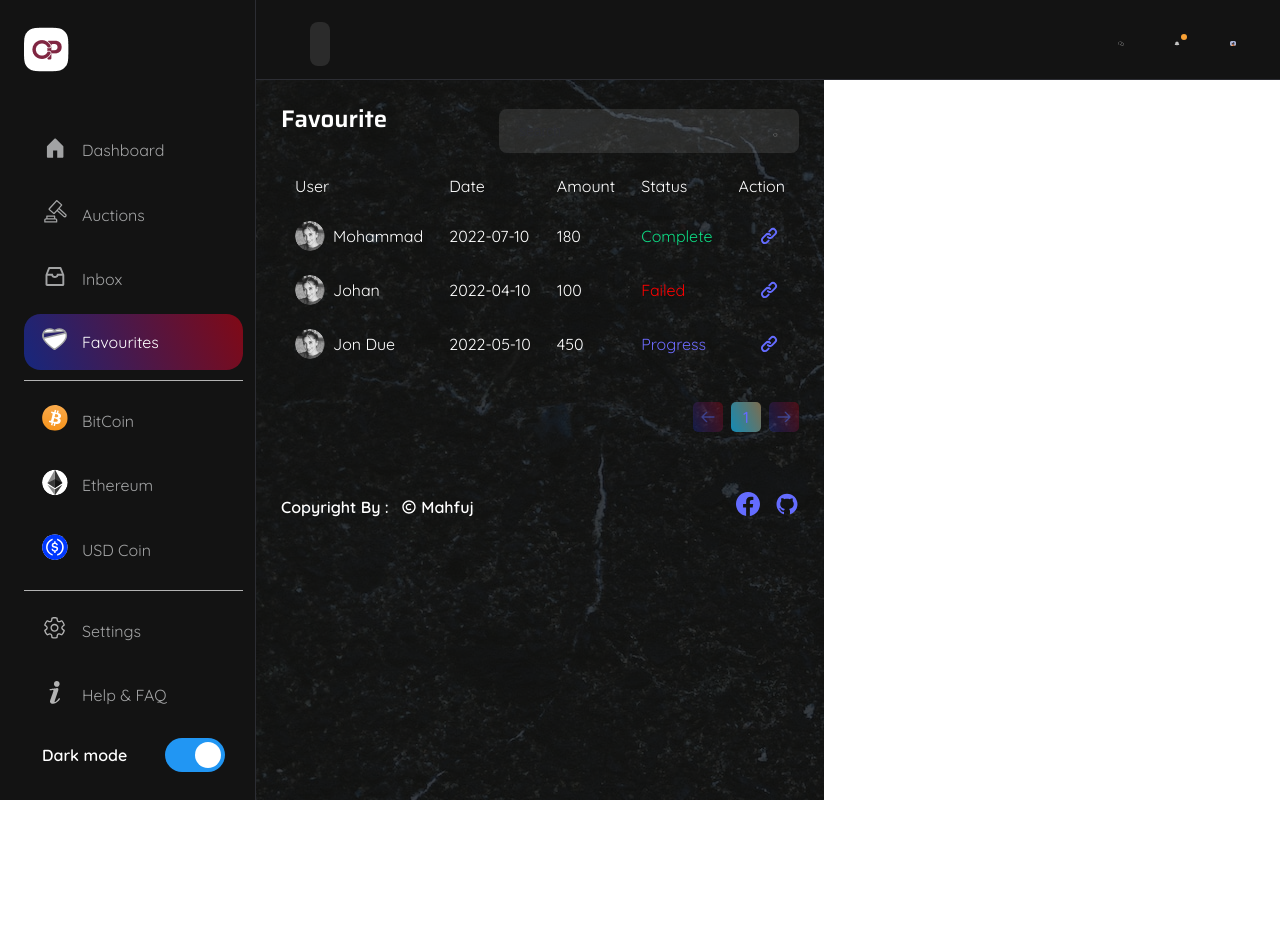
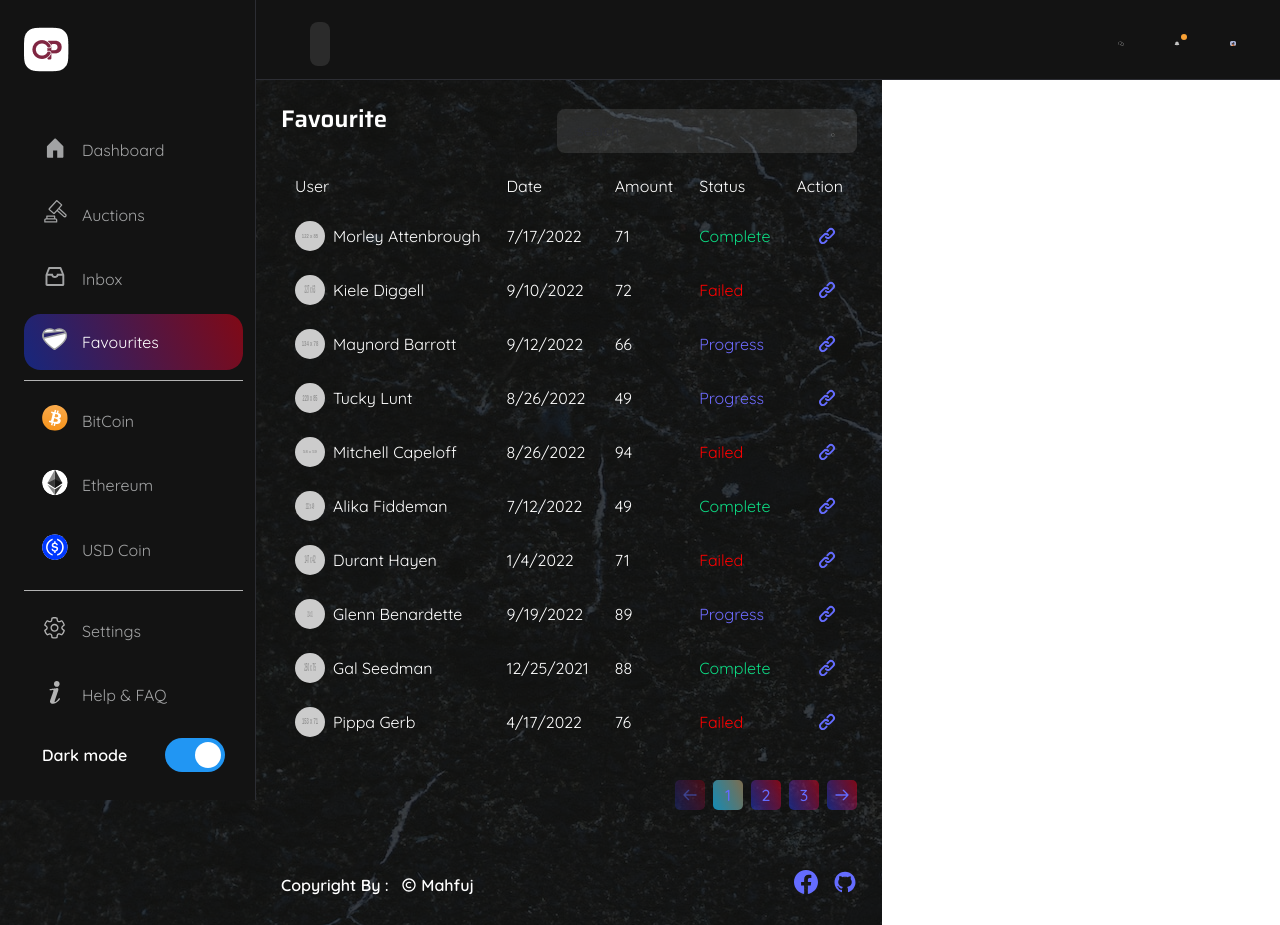
Before and after one commit to mahfuj890/NFT-Dashboard-React, a React (Vite) app: page /favourites in a window 1280 px wide. Before the commit the page ends 800 px from the top, so only its background shows below. Built offline with nearby package versions, Linux system fonts and the light colour scheme.

Commit message:
create pagination hook

```diff
--- a/src/Components/Table/ActionsTable.jsx
+++ b/src/Components/Table/ActionsTable.jsx
@@ -39,7 +39,8 @@ function ActionsTable() {
   });
   const [currentItems, handlePageClick, pageCount] = usePaginationHook(
     searchFucntionlity,
-    auctionForm
+    auctionForm,
+    autionsTableData
   );
 
   return (
--- a/src/Context/AuctionsTableContenxt.jsx
+++ b/src/Context/AuctionsTableContenxt.jsx
@@ -43,6 +43,8 @@ export function AuctionsTableContenxtProvider({ children }) {
   };
   //Update Auctions Table
   const updateEditAuctionsTable = (id, updateData) => {
+    console.log(id, updateData, "edit form context");
+
     setAutionsTableData(
       autionsTableData.map((item) => {
         return item.id == id ? { ...item, ...updateData } : item;
@@ -51,7 +53,7 @@ export function AuctionsTableContenxtProvider({ children }) {
   };
   //Delete Auctions Table Item
   const deleteAuctionsTable = (deleteData) => {
-    console.log(deleteData, "from data delete");
+    console.log(deleteData.id, "from data delete");
     setAutionsTableData(
       autionsTableData.filter((item) => {
         return item.id !== deleteData.id;
@@ -64,7 +66,6 @@ export function AuctionsTableContenxtProvider({ children }) {
   const handleChange = (e) => {
     setAuctionForm(e.target.value);
   };
-
 
   const handleSubmit = (e) => {
     e.preventDefault();
--- a/src/Data/FavouriteUserData.js
+++ b/src/Data/FavouriteUserData.js
@@ -24,29 +24,243 @@ export const FavouriteUserHeaderData = [
 const FavouriteUserData = [
   {
     id: 1,
-    userImg: "../../src/assets/images/dashboard/top_actions_user.png",
-    userName: "Mohammad",
-    date: "2022-07-10",
-    ammout: 180,
+    userImg: "http://dummyimage.com/122x85.png/5fa2dd/ffffff",
+    userName: "Morley Attenbrough",
+    date: "7/17/2022",
+    ammout: 71,
     status: "Complete",
   },
   {
-    id:2 ,
-    userImg: "../../src/assets/images/dashboard/top_actions_user.png",
-    userName: "Johan",
-    date: "2022-04-10",
-    ammout: 100,
+    id: 2,
+    userImg: "http://dummyimage.com/227x63.png/dddddd/000000",
+    userName: "Kiele Diggell",
+    date: "9/10/2022",
+    ammout: 72,
     status: "Failed",
-
   },
   {
-    id:3 ,
-    userImg: "../../src/assets/images/dashboard/top_actions_user.png",
-    userName: "Jon Due",
-    date: "2022-05-10",
-    ammout: 450,
+    id: 3,
+    userImg: "http://dummyimage.com/134x78.png/5fa2dd/ffffff",
+    userName: "Maynord Barrott",
+    date: "9/12/2022",
+    ammout: 66,
     status: "Progress",
-
+  },
+  {
+    id: 4,
+    userImg: "http://dummyimage.com/220x85.png/5fa2dd/ffffff",
+    userName: "Tucky Lunt",
+    date: "8/26/2022",
+    ammout: 49,
+    status: "Progress",
+  },
+  {
+    id: 5,
+    userImg: "http://dummyimage.com/58x59.png/ff4444/ffffff",
+    userName: "Mitchell Capeloff",
+    date: "8/26/2022",
+    ammout: 94,
+    status: "Failed",
+  },
+  {
+    id: 6,
+    userImg: "http://dummyimage.com/222x49.png/cc0000/ffffff",
+    userName: "Alika Fiddeman",
+    date: "7/12/2022",
+    ammout: 49,
+    status: "Complete",
+  },
+  {
+    id: 7,
+    userImg: "http://dummyimage.com/147x42.png/ff4444/ffffff",
+    userName: "Durant Hayen",
+    date: "1/4/2022",
+    ammout: 71,
+    status: "Failed",
+  },
+  {
+    id: 8,
+    userImg: "http://dummyimage.com/224x31.png/ff4444/ffffff",
+    userName: "Glenn Benardette",
+    date: "9/19/2022",
+    ammout: 89,
+    status: "Progress",
+  },
+  {
+    id: 9,
+    userImg: "http://dummyimage.com/250x75.png/5fa2dd/ffffff",
+    userName: "Gal Seedman",
+    date: "12/25/2021",
+    ammout: 88,
+    status: "Complete",
+  },
+  {
+    id: 10,
+    userImg: "http://dummyimage.com/153x71.png/dddddd/000000",
+    userName: "Pippa Gerb",
+    date: "4/17/2022",
+    ammout: 76,
+    status: "Failed",
+  },
+  {
+    id: 11,
+    userImg: "http://dummyimage.com/235x72.png/dddddd/000000",
+    userName: "Stearn Dobbs",
+    date: "9/13/2022",
+    ammout: 87,
+    status: "Failed",
+  },
+  {
+    id: 12,
+    userImg: "http://dummyimage.com/33x55.png/5fa2dd/ffffff",
+    userName: "Kalinda Paramor",
+    date: "6/3/2022",
+    ammout: 80,
+    status: "Failed",
+  },
+  {
+    id: 13,
+    userImg: "http://dummyimage.com/56x70.png/cc0000/ffffff",
+    userName: "Marcelia Summerskill",
+    date: "2/9/2022",
+    ammout: 96,
+    status: "Complete",
+  },
+  {
+    id: 14,
+    userImg: "http://dummyimage.com/112x86.png/cc0000/ffffff",
+    userName: "Patric Warin",
+    date: "8/15/2022",
+    ammout: 45,
+    status: "Progress",
+  },
+  {
+    id: 15,
+    userImg: "http://dummyimage.com/162x69.png/cc0000/ffffff",
+    userName: "Audie Shortell",
+    date: "8/15/2022",
+    ammout: 74,
+    status: "Failed",
+  },
+  {
+    id: 16,
+    userImg: "http://dummyimage.com/249x49.png/5fa2dd/ffffff",
+    userName: "Celinda Furmenger",
+    date: "1/20/2022",
+    ammout: 81,
+    status: "Complete",
+  },
+  {
+    id: 17,
+    userImg: "http://dummyimage.com/173x73.png/dddddd/000000",
+    userName: "Bertram Pitford",
+    date: "8/28/2022",
+    ammout: 41,
+    status: "Progress",
+  },
+  {
+    id: 18,
+    userImg: "http://dummyimage.com/50x78.png/dddddd/000000",
+    userName: "Ursala Stearndale",
+    date: "10/27/2022",
+    ammout: 45,
+    status: "Progress",
+  },
+  {
+    id: 19,
+    userImg: "http://dummyimage.com/171x53.png/dddddd/000000",
+    userName: "Ingar MacCurley",
+    date: "7/25/2022",
+    ammout: 67,
+    status: "Complete",
+  },
+  {
+    id: 20,
+    userImg: "http://dummyimage.com/221x60.png/dddddd/000000",
+    userName: "Lalo Elegood",
+    date: "12/25/2021",
+    ammout: 41,
+    status: "Failed",
+  },
+  {
+    id: 21,
+    userImg: "http://dummyimage.com/242x40.png/5fa2dd/ffffff",
+    userName: "Rory Fencott",
+    date: "7/9/2022",
+    ammout: 52,
+    status: "Complete",
+  },
+  {
+    id: 22,
+    userImg: "http://dummyimage.com/112x71.png/5fa2dd/ffffff",
+    userName: "Julina Lavalde",
+    date: "3/31/2022",
+    ammout: 94,
+    status: "Failed",
+  },
+  {
+    id: 23,
+    userImg: "http://dummyimage.com/213x48.png/cc0000/ffffff",
+    userName: "Lida Carletto",
+    date: "10/13/2022",
+    ammout: 94,
+    status: "Progress",
+  },
+  {
+    id: 24,
+    userImg: "http://dummyimage.com/156x90.png/5fa2dd/ffffff",
+    userName: "Lib Broinlich",
+    date: "2/22/2022",
+    ammout: 86,
+    status: "Failed",
+  },
+  {
+    id: 25,
+    userImg: "http://dummyimage.com/96x99.png/ff4444/ffffff",
+    userName: "Otes Aulsford",
+    date: "10/22/2022",
+    ammout: 91,
+    status: "Progress",
+  },
+  {
+    id: 26,
+    userImg: "http://dummyimage.com/233x46.png/ff4444/ffffff",
+    userName: "Standford Crowthe",
+    date: "11/2/2021",
+    ammout: 93,
+    status: "Complete",
+  },
+  {
+    id: 27,
+    userImg: "http://dummyimage.com/197x100.png/cc0000/ffffff",
+    userName: "Eb Garbutt",
+    date: "7/7/2022",
+    ammout: 62,
+    status: "Failed",
+  },
+  {
+    id: 28,
+    userImg: "http://dummyimage.com/142x88.png/ff4444/ffffff",
+    userName: "Aluin Aery",
+    date: "10/11/2022",
+    ammout: 74,
+    status: "Progress",
+  },
+  {
+    id: 29,
+    userImg: "http://dummyimage.com/122x100.png/dddddd/000000",
+    userName: "Welsh Anderl",
+    date: "8/5/2022",
+    ammout: 40,
+    status: "Progress",
+  },
+  {
+    id: 30,
+    userImg: "http://dummyimage.com/222x60.png/dddddd/000000",
+    userName: "Pierson Dionsetto",
+    date: "9/22/2022",
+    ammout: 74,
+    status: "Complete",
   },
 ];
 export default FavouriteUserData;
--- a/src/Hooks/UsePaginationHook.jsx
+++ b/src/Hooks/UsePaginationHook.jsx
@@ -3,6 +3,7 @@ import React, { useEffect, useState, useContext } from "react";
 function usePaginationHook(
   searchFucntionlity,
   inputFormValue,
+  dependState = undefined,
   itemPerPage = 10
 ) {
   const [currentItems, setCurrentItems] = useState(null);
@@ -14,14 +15,15 @@ function usePaginationHook(
     const endOffset = itemOffset + itemsPerPage;
     setCurrentItems(searchFucntionlity.slice(itemOffset, endOffset));
     setPageCount(Math.ceil(searchFucntionlity.length / itemsPerPage));
-  }, [itemOffset, itemsPerPage, inputFormValue]);
+  }, [itemOffset, itemsPerPage, inputFormValue, dependState]);
 
   const handlePageClick = (event) => {
     const newOffset =
       (event.selected * itemsPerPage) % searchFucntionlity.length;
     setItemOffset(newOffset);
   };
-  return [currentItems, handlePageClick, pageCount];
+
+  return [currentItems, handlePageClick, pageCount, setCurrentItems];
 }
 
 export default usePaginationHook;
```
